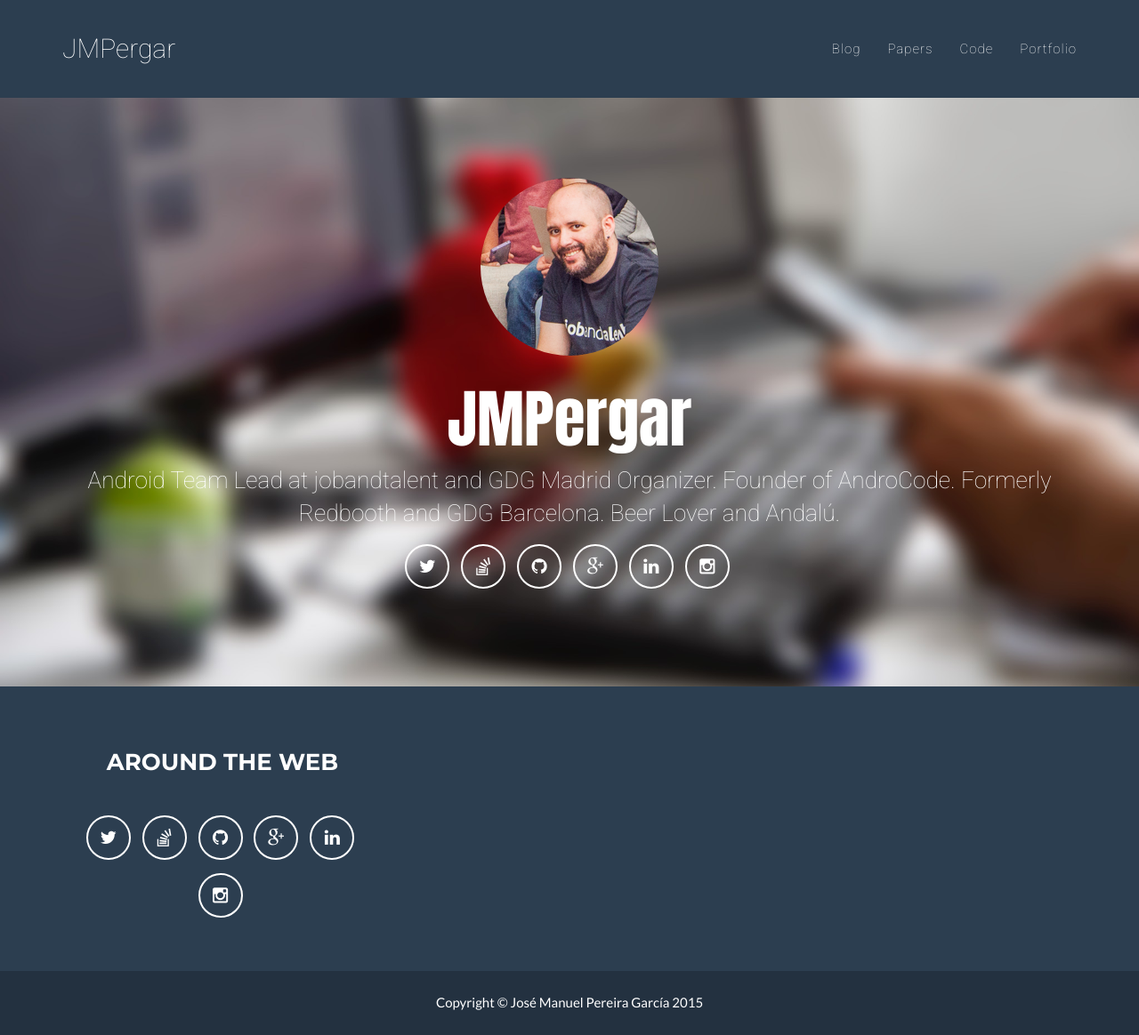
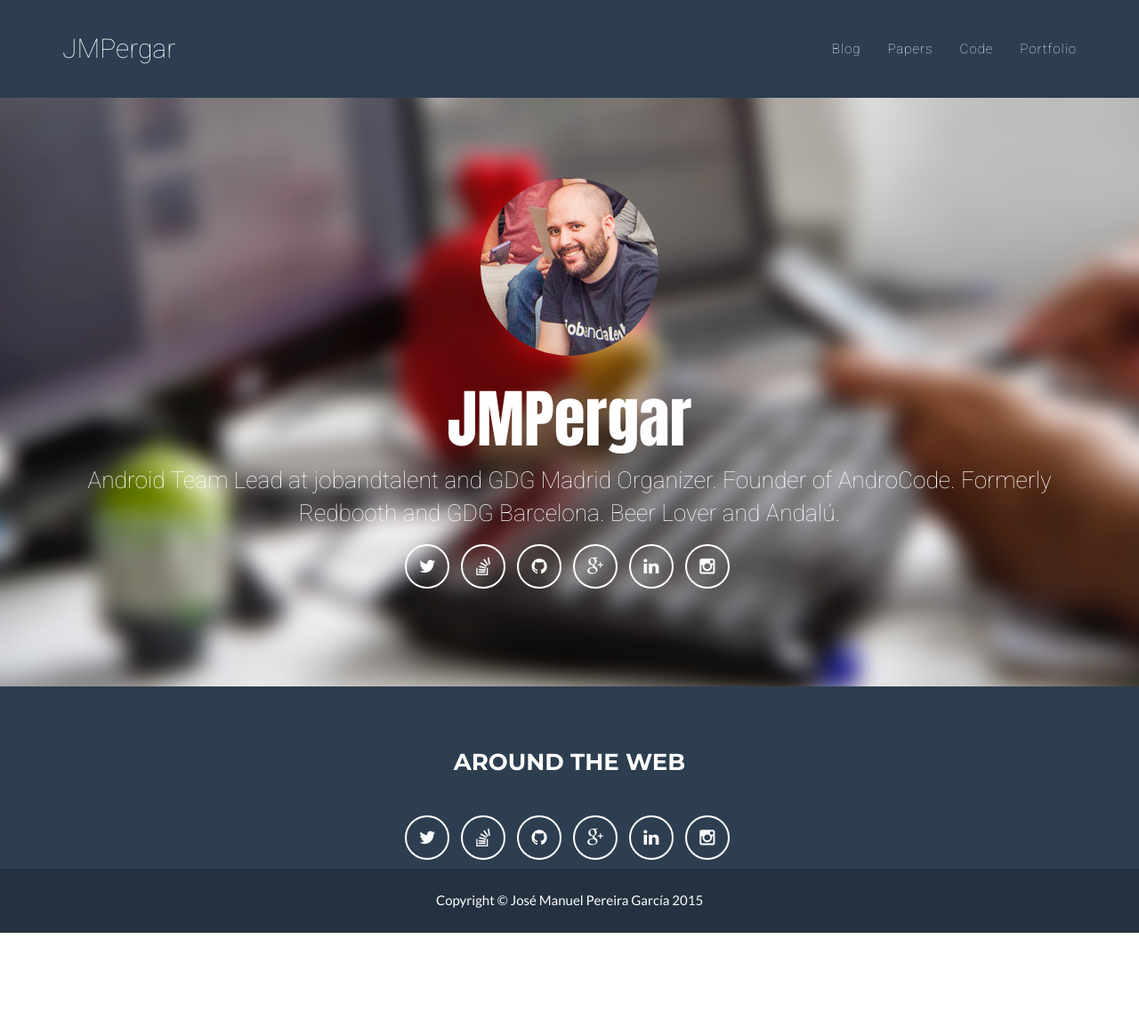
Before and after one commit to JMPergar/jmpergar.github.io, a Jekyll site: the page built from index.html, in a window 1280 px wide and 1164 px high. Shown: the whole window at 89% size. Built offline with Jekyll 4.4.1, drawn with Linux system fonts in a browser that asks for light colours.

Commit message:
Update footer.html

```diff
--- a/_includes/footer.html
+++ b/_includes/footer.html
@@ -3,7 +3,6 @@
         <div class="footer-above">
             <div class="container">
                 <div class="row">
-                    <div class="footer-col col-md-4">
                         <h3>{{ site.footer.social }}</h3>
                         <ul class="list-inline">
                             {% for network in site.social %}
@@ -12,7 +11,6 @@
                             </li>
 		                    {% endfor %}
                         </ul>
-                    </div>
                 </div>
             </div>
         </div>
```
